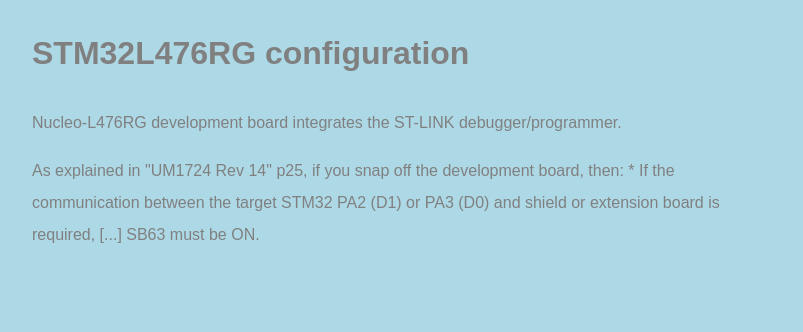
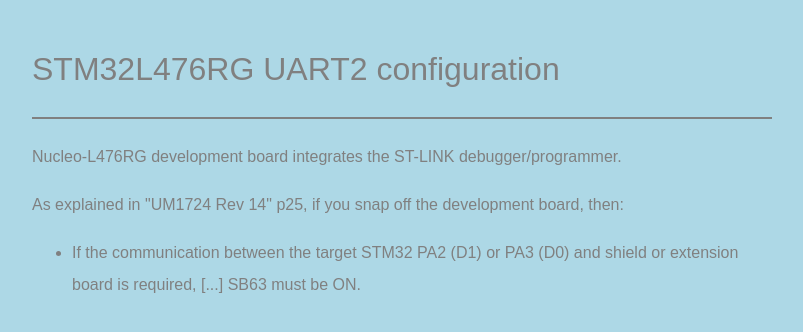
Before and after one commit to noisesignal/site, a plain HTML site: page docs/index.html in a window 1280 px wide. Shown: the whole page, without its empty margins (238-1041 px from the left). Drawn offline with Linux system fonts and the light colour scheme.

Commit message:
index.html style.css

```diff
--- a/docs/index.html
+++ b/docs/index.html
@@ -7,18 +7,23 @@
 	</head>
 <body>
 <h1>
-STM32L476RG configuration
+STM32L476RG UART2 configuration
 </h1>
 <p>
 Nucleo-L476RG development board integrates the ST-LINK debugger/programmer.
 </p>
+<p></p>
 <p>
 As explained in "UM1724 Rev 14" p25, if you snap off the development board, then:
+<ul>
 
-	* If the communication between the target STM32 PA2 (D1) or PA3 (D0) and shield or extension board is required,
-	  [...] SB63 must be ON.
+<li>
+
+	If the communication between the target STM32 PA2 (D1) or PA3 (D0) and shield or extension board is required,
+	[...] SB63 must be ON.
+</li>
+</ul>
 </p>
-
 
 
 </body>
--- a/docs/style.css
+++ b/docs/style.css
@@ -11,10 +11,9 @@
 }
 
 
+h1 {
+  font: 2.0em "Fira Sans", sans-serif;
+#  color: #a5a8a8;
+ line-height: 3;
+ border-bottom: 2px solid;
 }
-
-h1 {
-  color: navy;
-  margin-left: 20px;
-  border-bottom: 5px solid #e8e8e8;
-}
```
